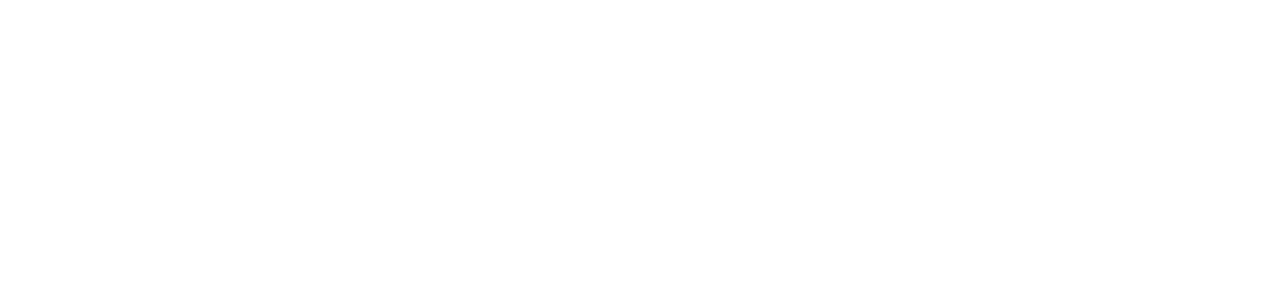
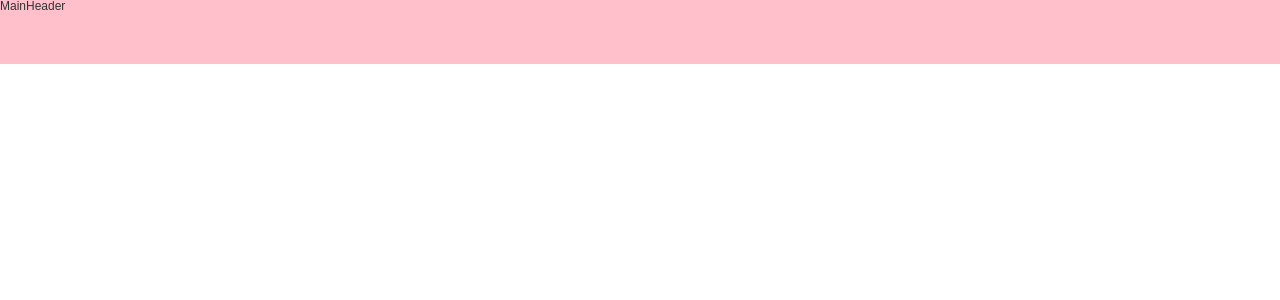
Before and after one commit to gaoyunjiao/qixingduanyan.github.io, a React app: page / in a window 1280 px wide. Shown: the top 300 px of the page. Built offline with nearby package versions, Linux system fonts and the light colour scheme.

Commit message:
给博客添加less支持

```diff
--- a/index.html
+++ b/index.html
@@ -1,21 +1,25 @@
 <!DOCTYPE html>
 <html>
-
-<head>
+  <head>
     <meta charset="UTF-8" />
     <title>Hello You!</title>
-</head>
+    <link rel="stylesheet" type="text/css" href="./reset.css"/>
+  </head>
 
-<body>
+  <body>
     <div id="root"></div>
 
     <!-- Dependencies -->
-    <script crossorigin src="https://unpkg.com/react@16/umd/react.development.js"></script>
-    <script crossorigin src="https://unpkg.com/react-dom@16/umd/react-dom.development.js"></script>
-
+    <script
+      crossorigin
+      src="https://unpkg.com/react@16/umd/react.development.js"
+    ></script>
+    <script
+      crossorigin
+      src="https://unpkg.com/react-dom@16/umd/react-dom.development.js"
+    ></script>
 
     <!-- Main -->
     <script src="./dist/bundle.js"></script>
-</body>
-
+  </body>
 </html>
--- a/package.json
+++ b/package.json
@@ -21,14 +21,18 @@
   "dependencies": {
     "@types/react": "^16.4.18",
     "@types/react-dom": "^16.0.9",
+    "css-loader": "^1.0.1",
     "mobx": "^5.6.0",
     "mobx-react": "^5.3.6",
     "react": "^16.6.0",
     "react-dom": "^16.6.0",
+    "style-loader": "^0.23.1",
     "webpack-dev-server": "^3.1.10"
   },
   "devDependencies": {
     "awesome-typescript-loader": "^5.2.1",
+    "less": "^3.8.1",
+    "less-loader": "^4.1.0",
     "source-map-loader": "^0.2.4",
     "typescript": "^3.1.6",
     "webpack": "^4.25.0",
--- /dev/null
+++ b/reset.css
@@ -0,0 +1,21 @@
+/* reset */
+html,body,h1,h2,h3,h4,h5,h6,div,dl,dt,dd,ul,ol,li,p,blockquote,pre,hr,figure,table,caption,th,td,form,fieldset,legend,input,button,textarea,menu{margin:0;padding:0;}
+header,footer,section,article,aside,nav,hgroup,address,figure,figcaption,menu,details{display:block;}
+table{border-collapse:collapse;border-spacing:0;}
+caption,th{text-align:left;font-weight:normal;}
+html,body,fieldset,img,iframe,abbr{border:0;}
+i,cite,em,var,address,dfn{font-style:normal;}
+[hidefocus],summary{outline:0;}
+li{list-style:none;}
+h1,h2,h3,h4,h5,h6,small{font-size:100%;}
+sup,sub{font-size:83%;}
+pre,code,kbd,samp{font-family:inherit;}
+q:before,q:after{content:none;}
+textarea{overflow:auto;resize:none;}
+label,summary{cursor:default;}
+a,button{cursor:pointer;}
+h1,h2,h3,h4,h5,h6,em,strong,b{font-weight:bold;}
+del,ins,u,s,a,a:hover{text-decoration:none;}
+body,textarea,input,button,select,keygen,legend{font:12px/1.14 arial,\5b8b\4f53;color:#333;outline:0;}
+body{background:#fff;}
+a,a:hover{color:#333;}
--- a/src/components/Header.tsx
+++ b/src/components/Header.tsx
@@ -1,9 +1,10 @@
 import * as React from 'react';
+import '../themes/themes.less';
 
 export interface HeaderComponentProps{};
 
 export class HeaderComponent extends React.Component<HeaderComponentProps, {}>{
     render(){
-        return <div></div>
+        return <div className="docHeader">MainHeader</div>
     }
 }
--- a/src/pages/Main.tsx
+++ b/src/pages/Main.tsx
@@ -1,7 +1,6 @@
 import * as React from "react";
 import { HeaderComponent } from "../components/Header";
 import { FooterComponent } from "../components/Footer";
-//import * as themes from '../themes/themes';
 
 export interface MainPageProps {}
 
--- /dev/null
+++ b/src/themes/themes.less
@@ -0,0 +1,6 @@
+
+.docHeader{
+    height: 4rem;
+    background-color: pink;
+    width: 100%;
+}
--- a/webpack.config.js
+++ b/webpack.config.js
@@ -19,7 +19,12 @@
       { test: /\.tsx?$/, loader: "awesome-typescript-loader" },
 
       // All output '.js' files will have any sourcemaps re-processed by 'source-map-loader'.
-      { enforce: "pre", test: /\.js$/, loader: "source-map-loader" }
+      { enforce: "pre", test: /\.js$/, loader: "source-map-loader" },
+      // 添加less支持
+      {
+        test: /\.less$/,
+        use: ["style-loader", "css-loader", "less-loader"]
+      }
     ]
   },
 
```
Also changed, not shown: src/themes/themes.scss (deleted), 3 other files (tests, documents, lock files or other folders).
